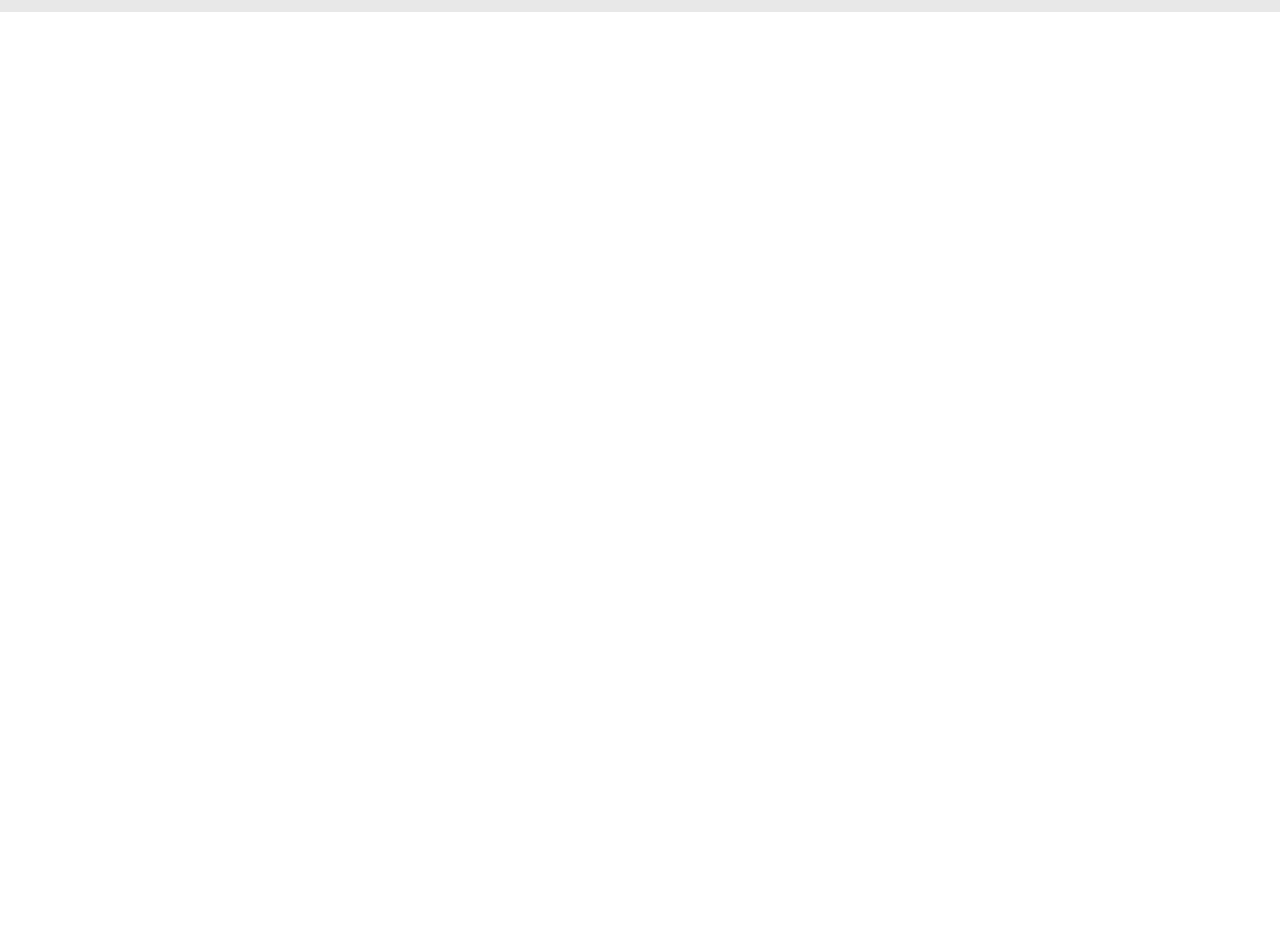
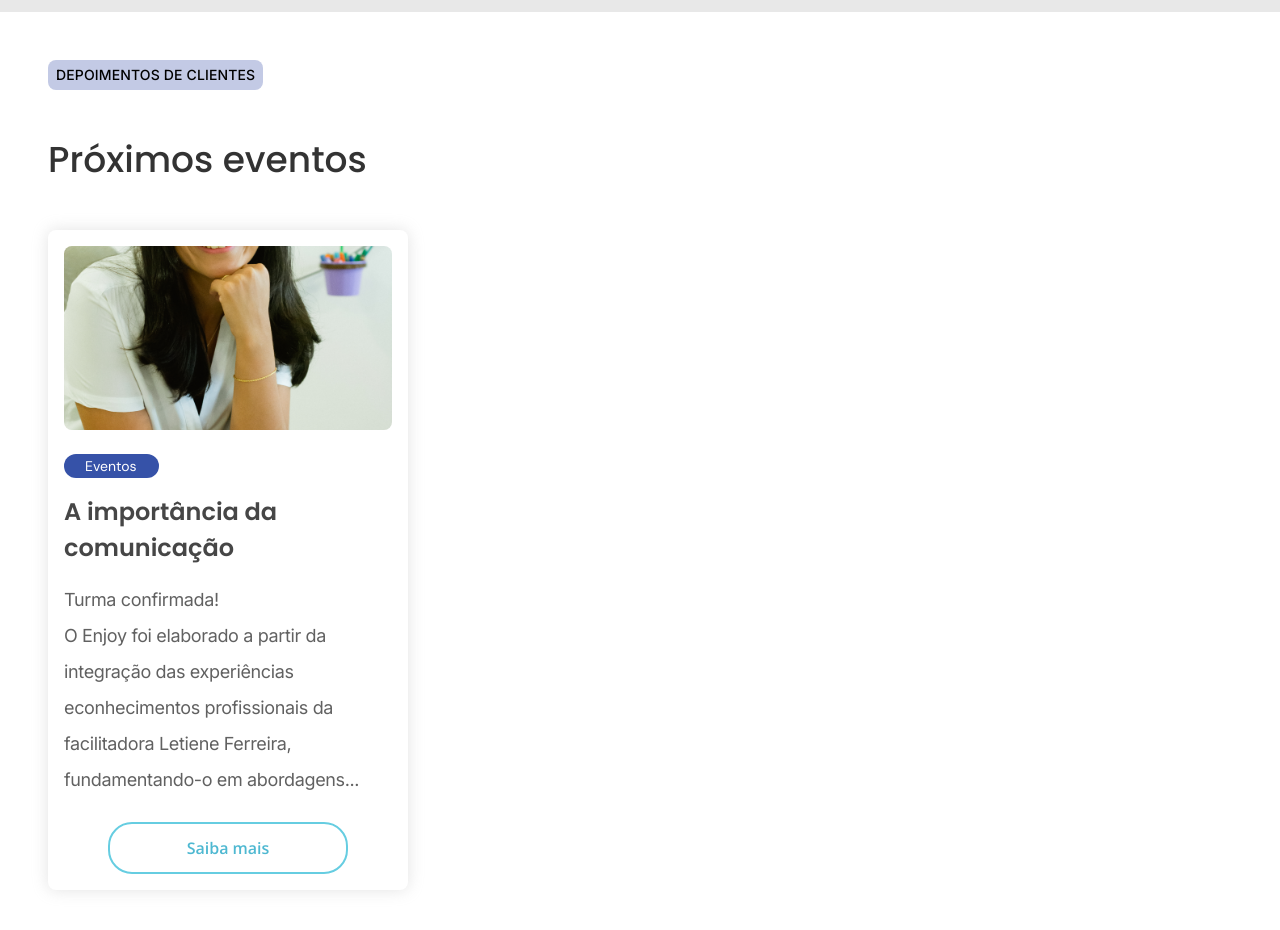
Before and after one commit to lesada/co-criar, a Next.js app: page / in a window 1280 px wide. Shown: the part 3520-4450 px from the top of the page. Before the commit the page ends 3532 px from the top, so only its background shows below. Built offline with nearby package versions, Linux system fonts and the light colour scheme.

Commit message:
feat: events

```diff
--- /dev/null
+++ b/src/app/(home)/fragments/Events/index.tsx
@@ -0,0 +1,43 @@
+import Image from 'next/image';
+
+import Images from '@/assets/images';
+import Container from '@/components/Container';
+import Section from '@/components/Section';
+
+import {
+  Card,
+  CardButton,
+  CardDescription,
+  CardImage,
+  CardTitle,
+  CartTag,
+  Title,
+  Wrapper,
+} from './styles';
+
+function Events() {
+  return (
+    <Container>
+      <Section tag="Depoimentos de Clientes">
+        <Title>Próximos eventos</Title>
+        <Wrapper>
+          <Card>
+            <CardImage>
+              <Image src={Images.AboutUs} alt="" />
+            </CardImage>
+            <CartTag>Eventos</CartTag>
+            <CardTitle>A importância da comunicação</CardTitle>
+            <CardDescription>
+              Turma confirmada! <br />O Enjoy foi elaborado a partir da
+              integração das experiências econhecimentos profissionais da
+              facilitadora Letiene Ferreira, fundamentando-o em abordagens...
+            </CardDescription>
+            <CardButton>Saiba mais</CardButton>
+          </Card>
+        </Wrapper>
+      </Section>
+    </Container>
+  );
+}
+
+export default Events;
--- /dev/null
+++ b/src/app/(home)/fragments/Events/styles.ts
@@ -0,0 +1,95 @@
+import styled from 'styled-components';
+
+export const Title = styled.h3`
+  font-family: ${({ theme }) => theme.fonts.Poppins.style.fontFamily};
+  color: ${({ theme }) => theme.colors.neutral[900]};
+  font-weight: 500;
+  line-height: 120%;
+  font-size: 36px;
+  margin-bottom: 48px;
+`;
+
+export const Wrapper = styled.div`
+  display: flex;
+  justify-content: space-between;
+  align-items: stretch;
+  gap: 32px;
+  flex-wrap: wrap;
+`;
+
+export const Card = styled.div`
+  display: flex;
+  flex-direction: column;
+  flex: 0 0 360px;
+  align-items: flex-start;
+
+  padding: 16px;
+  border-radius: 8px;
+  background-color: ${({ theme }) => theme.colors.neutral[0]};
+  box-shadow: 0px 0px 16px 0px rgba(220, 220, 220, 0.8);
+`;
+
+export const CardImage = styled.div`
+  overflow: hidden;
+  border-radius: 8px;
+  height: 184px;
+  width: 100%;
+  margin-bottom: 24px;
+
+  img {
+    width: 100%;
+    height: 100%;
+    object-fit: cover;
+  }
+`;
+
+export const CartTag = styled.span`
+  border-radius: 16px;
+  padding: 3px 22px 3px 21px;
+  font-size: 14px;
+  background-color: ${({ theme }) => theme.colors.primary[500]};
+  color: ${({ theme }) => theme.colors.neutral[0]};
+  text-align: center;
+  font-family: ${({ theme }) => theme.fonts.DmSans.style.fontFamily};
+`;
+
+export const CardTitle = styled.h4`
+  font-size: 24px;
+  font-weight: 600;
+  line-height: 120%;
+  font-family: ${({ theme }) => theme.fonts.Poppins.style.fontFamily};
+  line-height: 150%;
+  color: ${({ theme }) => theme.colors.neutral[800]};
+  margin: 16px 0;
+`;
+
+export const CardDescription = styled.p`
+  font-size: 18px;
+  font-weight: 400;
+  line-height: 200%;
+  color: ${({ theme }) => theme.colors.neutral[700]};
+  margin-bottom: 24px;
+  letter-spacing: -0.36px;
+  font-family: ${({ theme }) => theme.fonts.Inter.style.fontFamily};
+`;
+
+export const CardButton = styled.button`
+  padding: 12px 24px;
+  font-size: 16px;
+  font-weight: 600;
+  line-height: 150%;
+  color: ${({ theme }) => theme.colors.secondary[500]};
+  border-radius: 24px;
+  border: 2px solid ${({ theme }) => theme.colors.secondary[300]};
+  width: 240px;
+  margin: 0 auto;
+  font-family: ${({ theme }) => theme.fonts.OpenSans.style.fontFamily};
+
+  cursor: pointer;
+  transition: 0.3s;
+
+  &:hover {
+    background-color: ${({ theme }) => theme.colors.secondary[300]};
+    color: ${({ theme }) => theme.colors.neutral[0]};
+  }
+`;
--- a/src/app/(home)/page.tsx
+++ b/src/app/(home)/page.tsx
@@ -3,6 +3,7 @@
 import AboutUs from './fragments/AboutUs';
 import Banner from './fragments/Banner';
 import Clients from './fragments/Clients';
+import Events from './fragments/Events';
 import Solutions from './fragments/Solutions';
 
 export default function Home() {
@@ -12,6 +13,7 @@ export default function Home() {
       <Solutions />
       <AboutUs />
       <Clients />
+      <Events />
     </>
   );
 }
--- a/src/theme/fonts.ts
+++ b/src/theme/fonts.ts
@@ -1,4 +1,5 @@
 import {
+  DM_Sans as DmSansFont,
   Inter as InterFont,
   Open_Sans as OpenSansFont,
   Poppins as PoppinsFont,
@@ -17,6 +18,13 @@ const Poppins = PoppinsFont({
 
 const OpenSans = OpenSansFont({
   subsets: ['latin'],
+  weight: ['400', '500', '600', '700'],
+  display: 'swap',
+});
+
+const DmSans = DmSansFont({
+  subsets: ['latin'],
+  weight: ['400', '500', '600', '700'],
   display: 'swap',
 });
 
@@ -24,4 +32,5 @@ export default {
   Inter,
   Poppins,
   OpenSans,
+  DmSans,
 };
```
